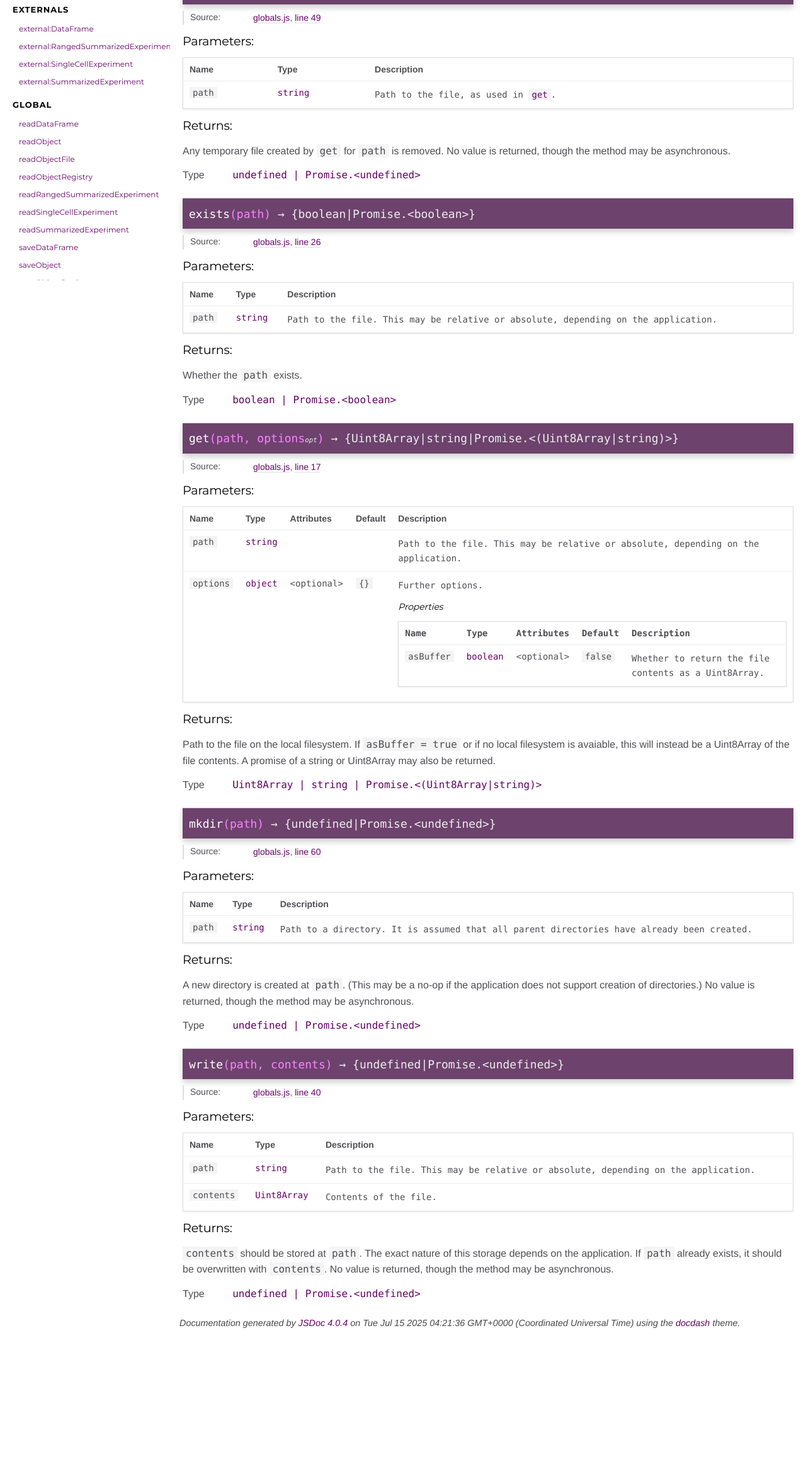
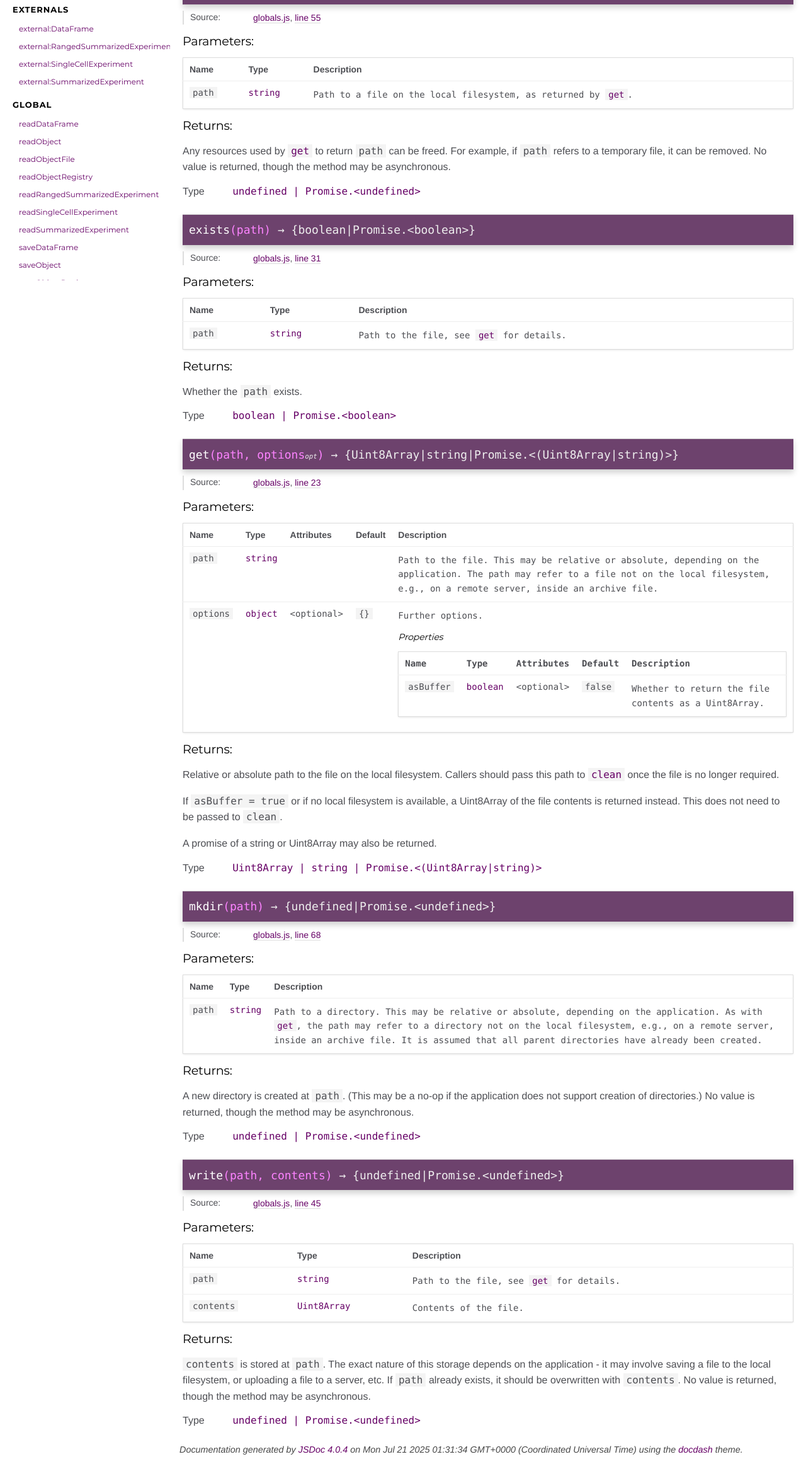
Before and after one commit to ArtifactDB/jaspagate, a plain HTML site: page docs/GlobalFsInterface.html in a window 1280 px wide. Shown: the part 355-2679 px from the top of the page at 63% size. Before the commit the page ends 2478 px from the top, so only its background shows below. Drawn offline with Linux system fonts and the light colour scheme.

Commit message:
Deploying to gh-pages from @ ArtifactDB/jaspagate@9a8c08e0bd436e301400f799d685b1fc029a145b 🚀

```diff
--- a/docs/GlobalFsInterface.html
+++ b/docs/GlobalFsInterface.html
@@ -99,7 +99,7 @@ Applications are expected to implement each of the documented methods.</p></div>
 
     <dt class="tag-source">Source:</dt>
     <dd class="tag-source"><ul class="dummy"><li>
-        <a href="globals.js.html">globals.js</a>, <a href="globals.js.html#line49">line 49</a>
+        <a href="globals.js.html">globals.js</a>, <a href="globals.js.html#line55">line 55</a>
     </li></ul></dd>
 
 
@@ -188,7 +188,7 @@ Applications are expected to implement each of the documented methods.</p></div>
 
 
 
-            <td class="description last"><p>Path to the file, as used in <a href="GlobalFsInterface.html#get"><code>get</code></a>.</p></td>
+            <td class="description last"><p>Path to a file on the local filesystem, as returned by <a href="GlobalFsInterface.html#get"><code>get</code></a>.</p></td>
         </tr>
 
 
@@ -214,7 +214,8 @@ Applications are expected to implement each of the documented methods.</p></div>
 
 
 <div class="param-desc">
-    <p>Any temporary file created by <code>get</code> for <code>path</code> is removed.
+    <p>Any resources used by <a href="GlobalFsInterface.html#get"><code>get</code></a> to return <code>path</code> can be freed.
+For example, if <code>path</code> refers to a temporary file, it can be removed.
 No value is returned, though the method may be asynchronous.</p>
 </div>
 
@@ -258,7 +259,7 @@ No value is returned, though the method may be asynchronous.</p>
 
     <dt class="tag-source">Source:</dt>
     <dd class="tag-source"><ul class="dummy"><li>
-        <a href="globals.js.html">globals.js</a>, <a href="globals.js.html#line26">line 26</a>
+        <a href="globals.js.html">globals.js</a>, <a href="globals.js.html#line31">line 31</a>
     </li></ul></dd>
 
 
@@ -347,8 +348,7 @@ No value is returned, though the method may be asynchronous.</p>
 
 
 
-            <td class="description last"><p>Path to the file.
-This may be relative or absolute, depending on the application.</p></td>
+            <td class="description last"><p>Path to the file, see <a href="GlobalFsInterface.html#get"><code>get</code></a> for details.</p></td>
         </tr>
 
 
@@ -417,7 +417,7 @@ This may be relative or absolute, depending on the application.</p></td>
 
     <dt class="tag-source">Source:</dt>
     <dd class="tag-source"><ul class="dummy"><li>
-        <a href="globals.js.html">globals.js</a>, <a href="globals.js.html#line17">line 17</a>
+        <a href="globals.js.html">globals.js</a>, <a href="globals.js.html#line23">line 23</a>
     </li></ul></dd>
 
 
@@ -523,7 +523,8 @@ This may be relative or absolute, depending on the application.</p></td>
 
 
             <td class="description last"><p>Path to the file.
-This may be relative or absolute, depending on the application.</p></td>
+This may be relative or absolute, depending on the application.
+The path may refer to a file not on the local filesystem, e.g., on a remote server, inside an archive file.</p></td>
         </tr>
 
 
@@ -659,9 +660,11 @@ This may be relative or absolute, depending on the application.</p></td>
 
 
 <div class="param-desc">
-    <p>Path to the file on the local filesystem.
-If <code>asBuffer = true</code> or if no local filesystem is avaiable, this will instead be a Uint8Array of the file contents.
-A promise of a string or Uint8Array may also be returned.</p>
+    <p>Relative or absolute path to the file on the local filesystem.
+Callers should pass this path to <a href="GlobalFsInterface.html#clean"><code>clean</code></a> once the file is no longer required.</p>
+<p>If <code>asBuffer = true</code> or if no local filesystem is available, a Uint8Array of the file contents is returned instead.
+This does not need to be passed to <code>clean</code>.</p>
+<p>A promise of a string or Uint8Array may also be returned.</p>
 </div>
 
 
@@ -707,7 +710,7 @@ A promise of a string or Uint8Array may also be returned.</p>
 
     <dt class="tag-source">Source:</dt>
     <dd class="tag-source"><ul class="dummy"><li>
-        <a href="globals.js.html">globals.js</a>, <a href="globals.js.html#line60">line 60</a>
+        <a href="globals.js.html">globals.js</a>, <a href="globals.js.html#line68">line 68</a>
     </li></ul></dd>
 
 
@@ -797,6 +800,8 @@ A promise of a string or Uint8Array may also be returned.</p>
 
 
             <td class="description last"><p>Path to a directory.
+This may be relative or absolute, depending on the application.
+As with <a href="GlobalFsInterface.html#get"><code>get</code></a>, the path may refer to a directory not on the local filesystem, e.g., on a remote server, inside an archive file.
 It is assumed that all parent directories have already been created.</p></td>
         </tr>
 
@@ -868,7 +873,7 @@ No value is returned, though the method may be asynchronous.</p>
 
     <dt class="tag-source">Source:</dt>
     <dd class="tag-source"><ul class="dummy"><li>
-        <a href="globals.js.html">globals.js</a>, <a href="globals.js.html#line40">line 40</a>
+        <a href="globals.js.html">globals.js</a>, <a href="globals.js.html#line45">line 45</a>
     </li></ul></dd>
 
 
@@ -957,8 +962,7 @@ No value is returned, though the method may be asynchronous.</p>
 
 
 
-            <td class="description last"><p>Path to the file.
-This may be relative or absolute, depending on the application.</p></td>
+            <td class="description last"><p>Path to the file, see <a href="GlobalFsInterface.html#get"><code>get</code></a> for details.</p></td>
         </tr>
 
 
@@ -1008,8 +1012,9 @@ This may be relative or absolute, depending on the application.</p></td>
 
 
 <div class="param-desc">
-    <p><code>contents</code> should be stored at <code>path</code>.
-The exact nature of this storage depends on the application.
+    <p><code>contents</code> is stored at <code>path</code>.
+The exact nature of this storage depends on the application -
+it may involve saving a file to the local filesystem, or uploading a file to a server, etc.
 If <code>path</code> already exists, it should be overwritten with <code>contents</code>.
 No value is returned, though the method may be asynchronous.</p>
 </div>
@@ -1056,7 +1061,7 @@ No value is returned, though the method may be asynchronous.</p>
 <br class="clear">
 
 <footer>
-    Documentation generated by <a href="https://github.com/jsdoc3/jsdoc">JSDoc 4.0.4</a> on Tue Jul 15 2025 04:21:36 GMT+0000 (Coordinated Universal Time) using the <a href="https://github.com/clenemt/docdash">docdash</a> theme.
+    Documentation generated by <a href="https://github.com/jsdoc3/jsdoc">JSDoc 4.0.4</a> on Mon Jul 21 2025 01:31:34 GMT+0000 (Coordinated Universal Time) using the <a href="https://github.com/clenemt/docdash">docdash</a> theme.
 </footer>
 
 <script>prettyPrint();</script>
```
Also changed, not shown: docs/DataFrame.js.html (+4 -2 lines), docs/GlobalH5Interface.html (+4 -4 lines), docs/H5DataSet.html (+1 -1 lines), docs/H5Group.html (+1 -1 lines), docs/RangedSummarizedExperiment.js.html (+1 -1 lines), docs/SingleCellExperiment.js.html (+1 -1 lines), docs/SummarizedExperiment.js.html (+1 -3 lines), docs/external-DataFrame.html (+1 -1 lines), docs/external-RangedSummarizedExperiment.html (+1 -1 lines), docs/external-SingleCellExperiment.html (+1 -1 lines), docs/external-SummarizedExperiment.html (+1 -1 lines), docs/general.js.html (+1 -1 lines), docs/global.html (+3 -3 lines), docs/globals.js.html (+20 -12 lines), 2 more files.
